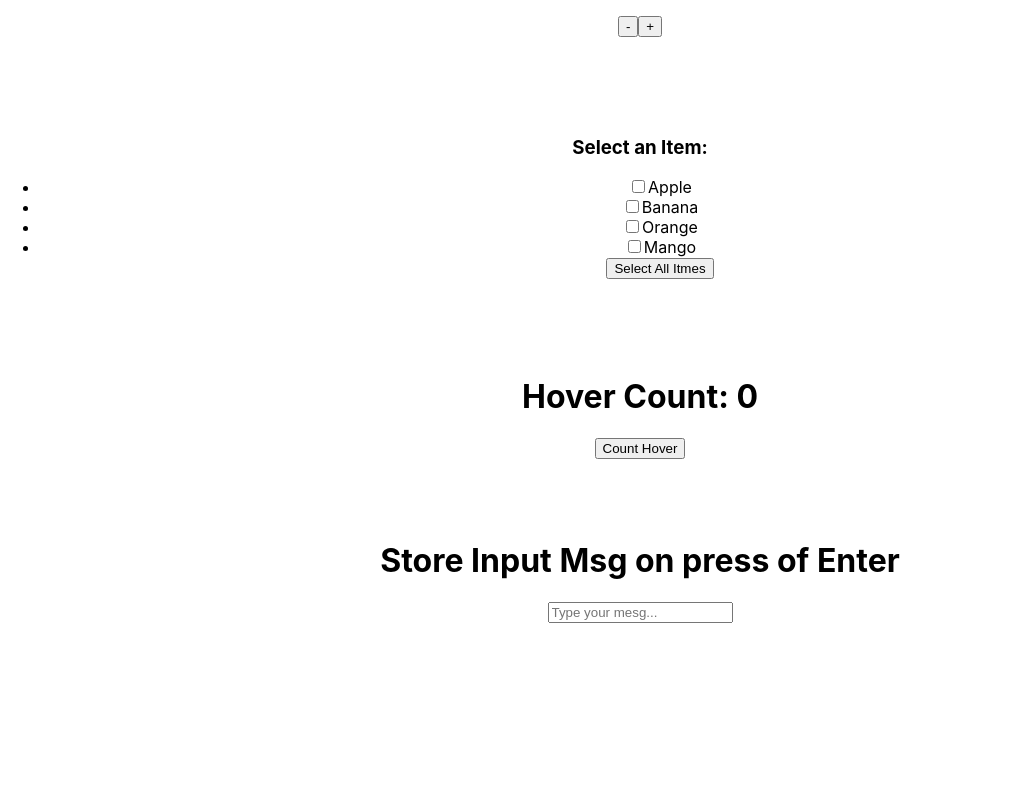
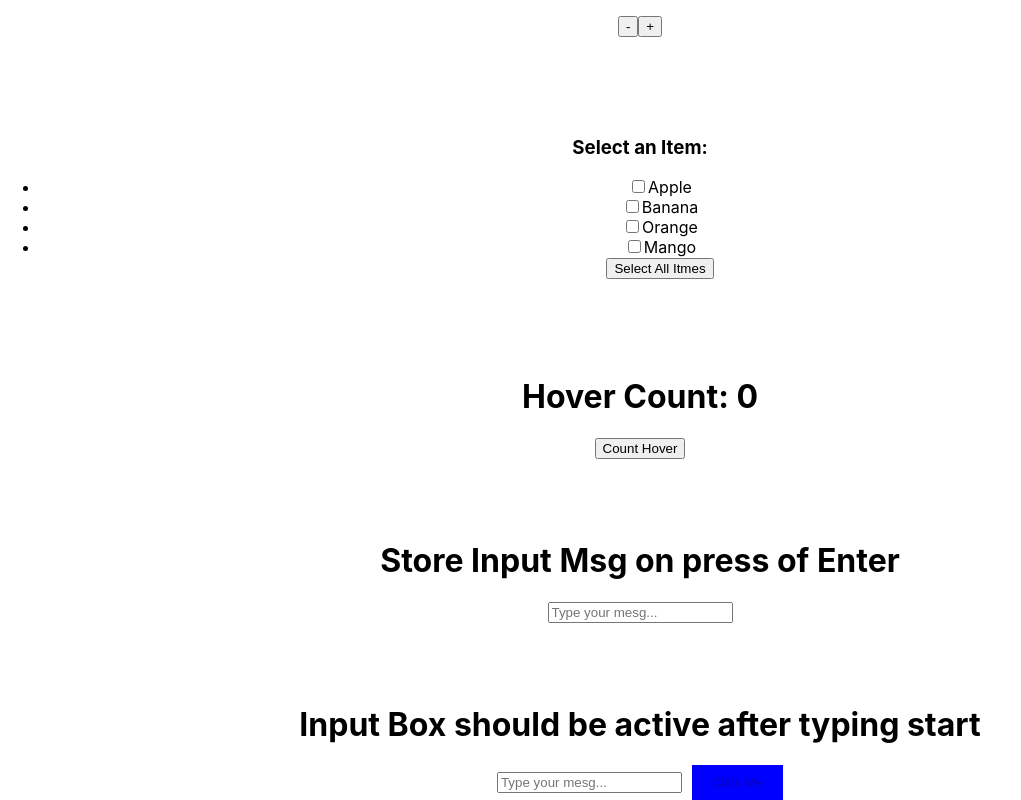
Before and after one commit to reetuTheCoder/ReactJs_Int, a React (Create React App) app in the folder solve-qst/: page / in a window 1280 px wide. Shown: the part 219-1019 px from the top of the page, without its empty margins (0-1021 px from the left). Before the commit the page ends 842 px from the top, so only its background shows below. Built offline with nearby package versions, Linux system fonts and the light colour scheme.

Commit message:
button will active after click start

```diff
--- a/solve-qst/src/App.js
+++ b/solve-qst/src/App.js
@@ -5,6 +5,7 @@ import MainProgressBar from "./Componnet/ProgressBar";
 import SelectAllListItems from "./Componnet/SelectAllListItems";
 import HoverCount from "./Componnet/HoverCount";
 import InputMsgEnter from "./Componnet/InputMsgEnter";
+import BuutonActionOnClick from "./Componnet/BuutonActionOnClick";
 
 function App() {
   return (
@@ -15,9 +16,11 @@ function App() {
       <br /> <br /> <br />
       <SelectAllListItems />
       <br /> <br /> <br />
-      <HoverCount/>
+      <HoverCount />
       <br /> <br /> <br />
-      <InputMsgEnter/>
+      <InputMsgEnter />
+      <br /> <br /> <br />
+      <BuutonActionOnClick />
     </div>
   );
 }
--- /dev/null
+++ b/solve-qst/src/Componnet/BuutonActionOnClick.js
@@ -0,0 +1,47 @@
+import { useState } from "react";
+
+const BuutonActionOnClick = () => {
+  const [inputVal, setInputVal] = useState("");
+
+  const handleSubmit = () => {
+    // it will work when you start typing
+    // if (inputVal.trim()) {
+    //     alert(`typed msg: ${inputVal}`)
+    // }
+
+    // it will work when you will type atlest 2 character then button will active
+    if (inputVal.trim().length > 2) {
+      alert(`typed msg: ${inputVal}`);
+    }
+  };
+  return (
+    <div>
+      <h1>Input Box should be active after typing start</h1>
+      <input
+        type="text"
+        placeholder="Type your mesg..."
+        value={inputVal}
+        onChange={(e) => setInputVal(e.target.value)}
+      />
+      <button
+        style={{
+          background: "blue",
+          outline: "none",
+          border: "none",
+          padding: "10px 20px",
+          marginLeft: "10px",
+          cursor: "pointer",
+        }}
+        // disabled={!inputVal.trim()} // it will work when you start typing
+
+    // it will work when you will type atlest 2 character then button will active
+        disabled={inputVal.trim().length <= 2}
+        onClick={handleSubmit}
+      >
+        Click Me
+      </button>
+    </div>
+  );
+};
+
+export default BuutonActionOnClick;
```
